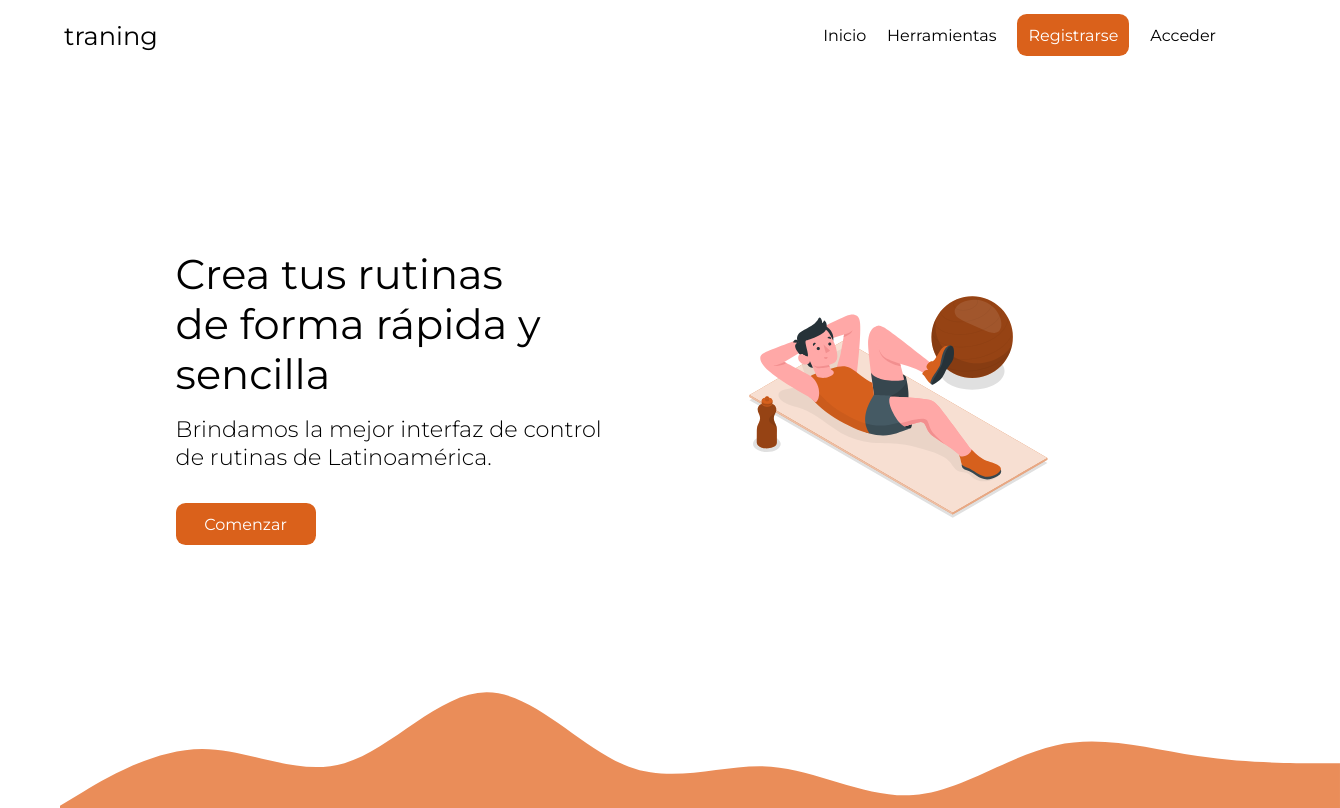
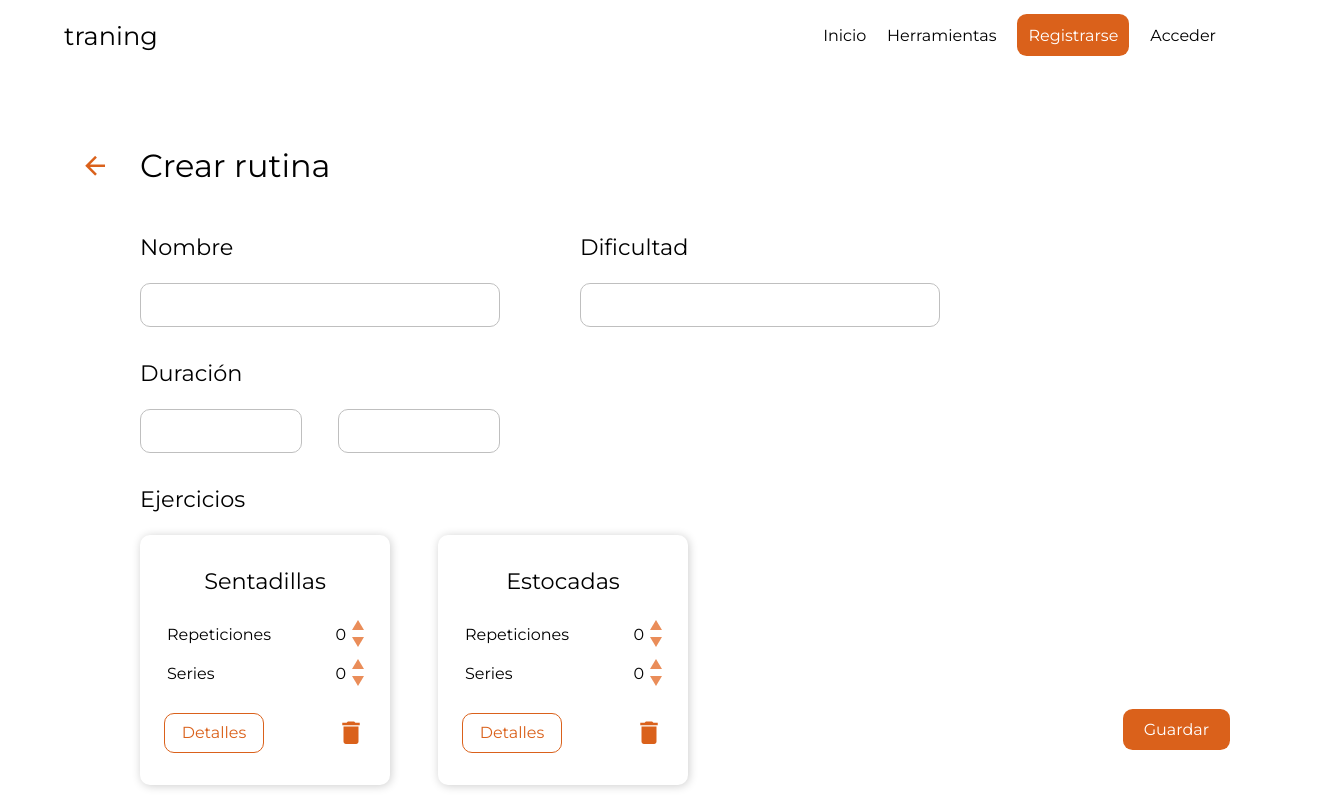
Before and after one commit to gbaliarda/traning-webapp, a Vue app: page /crear-rutina in a window 1280 px wide. Shown: the top 808 px of the page, 1340 px wide, since content can reach past the window. Built offline with nearby package versions, Linux system fonts and the light colour scheme.

Commit message:
Create Routine page finished

```diff
--- a/src/components/CreateCard.vue
+++ b/src/components/CreateCard.vue
@@ -2,31 +2,33 @@
   <div class="ejercicio">
     <p class="card-title">{{ titulo }}</p>
     <div class="descripcion">
-      <p>Repeticiones: {{ repeticiones }}</p>
-      <p>Series: {{ series }}</p>
+      <NumInput text="Repeticiones" />
+      <NumInput text="Series" />
     </div>
+    <div class="buttons">
       <button>Detalles</button>
+      <v-icon class="icon" size="30">mdi-delete</v-icon>
+    </div>
   </div>
 </template>
 
 <script>
+import NumInput from "./micro-components/NumInput.vue"
+
 export default {
   name: "CreateCard",
+  components: {
+    NumInput,
+  },
   props: {
     titulo: String,
-  },
-  data() {
-    return {
-      repeticiones: 15,
-      series: 3,
-    }
   }
 };
 </script>
 
 <style scoped lang="scss">
   .ejercicio {
-    padding: 2em 1em;
+    padding: 2em 1.5em;
     width: 250px;
     height: 250px;
     display: flex;
@@ -42,19 +44,23 @@ export default {
       text-align: center;
     }
 
-    .descripcion {
-      p {
-        padding: 5px;
-      }
-    }
+    .buttons {
+      display: flex;
+      justify-content: space-between;
 
       button {
         color: #DA611B;
         border: 1px solid #DA611B;
-      margin: 0 auto;
         width: 100px;
         height: 40px;
         border-radius: 10px;
       }
+
+      .icon {
+        cursor: pointer;
+        color: #DA611B;
+      }
+    }
+
   }
 </style>
--- /dev/null
+++ b/src/components/micro-components/NumInput.vue
@@ -0,0 +1,67 @@
+<template>
+  <div class="num-input">
+    <span>{{ text }}</span>
+    <span class="counter">{{ num }}</span>
+    <div class="arrow-up" @click="counterUp"></div>
+    <div class="arrow-down" @click="counterDown"></div>
+  </div>
+</template>
+
+<script>
+  export default {
+    name: "NumInput",
+    props: {
+      text: String
+    },
+    data() {
+      return {
+        num: 0,
+      }
+    },
+    methods: {
+      counterUp() {
+        this.num++;
+      },
+      counterDown() {
+        if (this.num == 0)
+          return;
+        this.num--;
+      },
+    }
+  };
+</script>
+
+<style scoped lang="scss">
+  .num-input {
+    display: flex;
+    justify-content: space-between;
+    position: relative;
+
+    span {
+      padding: 10px 3px;
+    }
+
+    .counter {
+      margin-right: 17px;
+    }
+
+    .arrow-up, .arrow-down {
+      width: 0;
+      height: 0;
+      border-left: 6px solid transparent;
+      border-right: 6px solid transparent;
+      position: absolute;
+      right: 2px;
+    }
+
+    .arrow-up {
+      border-bottom: 10px solid #EA8D59;
+      top: 5px;
+    }
+
+    .arrow-down {
+      border-top: 10px solid #EA8D59;
+      bottom: 7px;
+    }
+  }
+</style>
--- a/src/router/index.js
+++ b/src/router/index.js
@@ -31,6 +31,7 @@ const routes = [
 ];
 
 const router = new VueRouter({
+  mode: "history",
   routes,
 });
 
--- a/src/views/CrearRutina.vue
+++ b/src/views/CrearRutina.vue
@@ -1,7 +1,9 @@
 <template>
   <div class="container">
     <div class="title">
-      <v-icon class="icon" size="30">mdi-arrow-left</v-icon>
+      <router-link to="/rutinas">
+        <v-icon class="icon" size="30">mdi-arrow-left</v-icon>
+      </router-link>
       <h1>Crear rutina</h1>
     </div>
     <div class="inputs">
@@ -17,14 +19,17 @@
       <div class="input">
         <p>Duración</p>
         <div class="duration-box">
-          <input type="number">
+          <input type="number" min="0">
           <!-- Reemplazar por select -->
           <input type="text">
         </div>
       </div>
     </div>
     <p>Ejercicios</p>
-    <CreateCard titulo="Sentadillas" />
+    <div class="ejercicios">
+      <CreateCard titulo="Sentadillas" />
+      <CreateCard titulo="Estocadas" />
+    </div>
     <Button text="Guardar" />
   </div>
 </template>
@@ -47,6 +52,11 @@ export default {
     width: 80%;
     margin: auto;
     margin-top: 4em;
+
+    .ejercicios {
+      display: flex;
+      flex-wrap: wrap;
+    }
 
     p {
       font-size: 1.4em;
--- a/src/views/Rutinas.vue
+++ b/src/views/Rutinas.vue
@@ -7,7 +7,9 @@
     <div class="rutinas">
       <RoutineCard titulo="Piernas" duracion="30 minutos" dificultad="avanzada" />
       <RoutineCard titulo="Brazos" duracion="30 minutos" dificultad="avanzada" />
-      <AddButton />
+      <router-link to="/crear-rutina">
+        <AddButton />
+      </router-link>
     </div>
   </div>
 </template>
```
Lines whose indentation alone changed are shown as unchanged.
